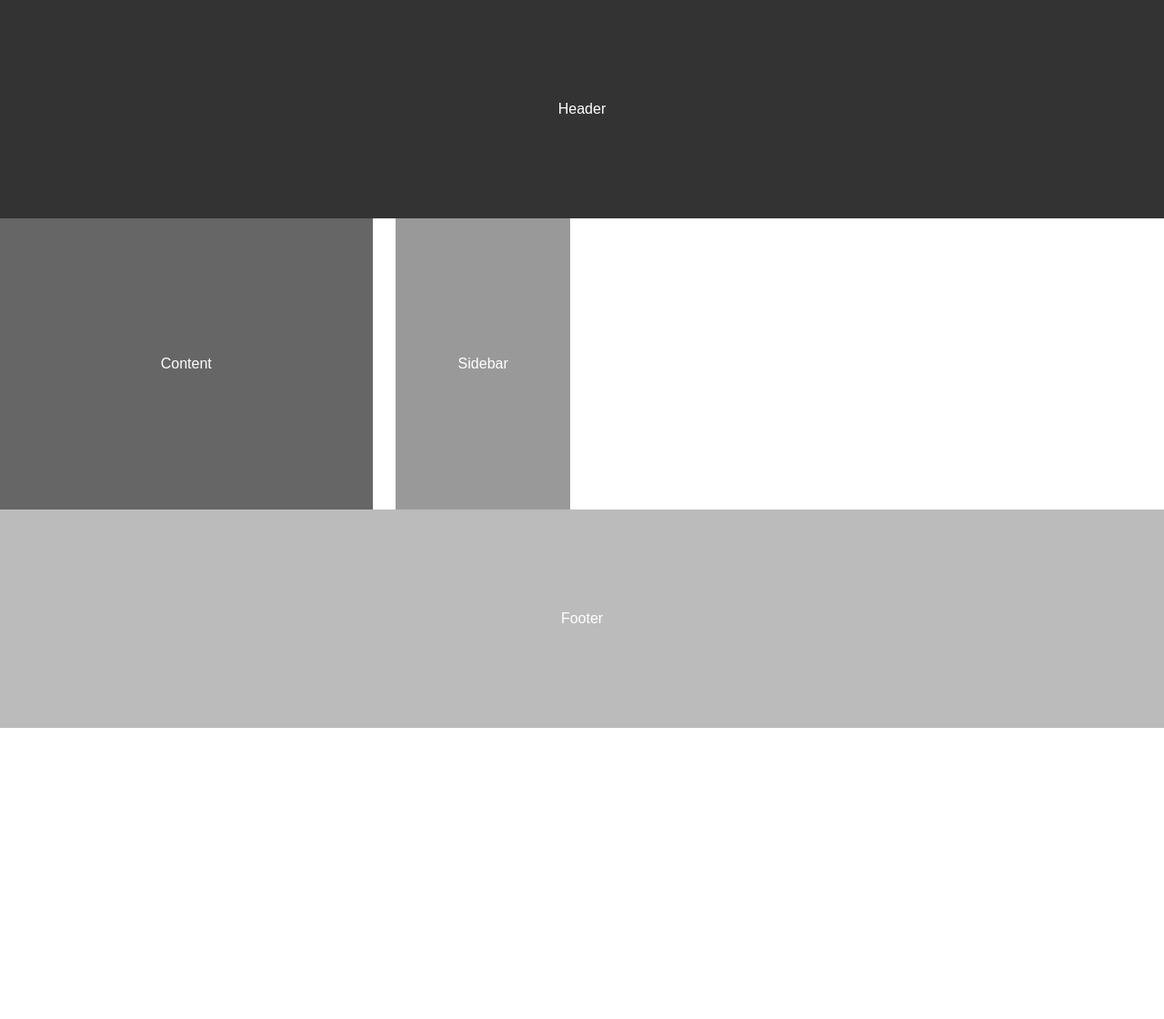
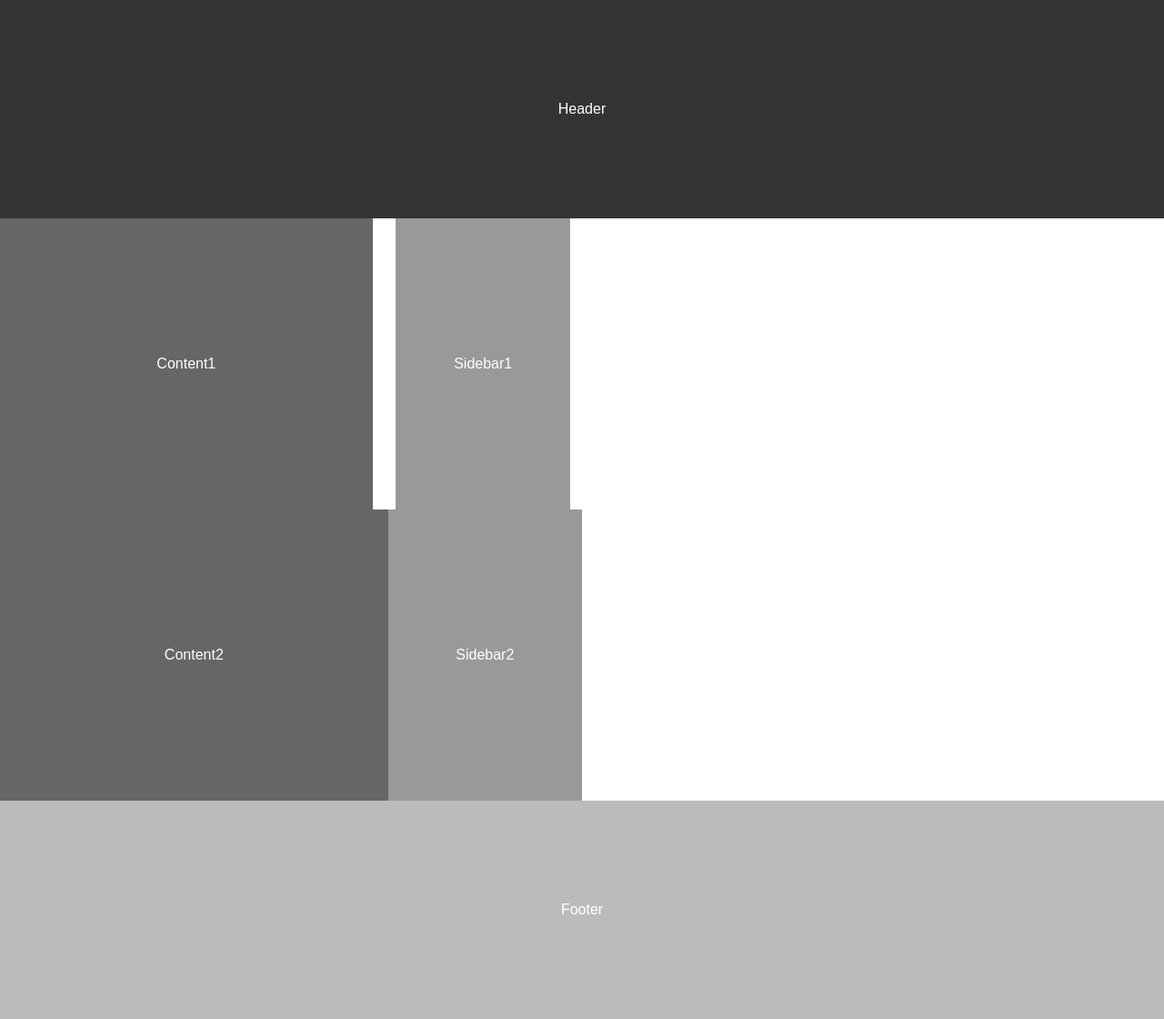
Before and after one commit to NAGt/demosite, a plain HTML site: page GS/index.html in a window 1280 px wide. Shown: the whole page at 91% size. Before the commit the page ends 800 px from the top, so only its background shows below. Drawn offline with Linux system fonts and the light colour scheme.

Commit message:
no message

```diff
--- a/GS/index.html
+++ b/GS/index.html
@@ -1,52 +1,45 @@
 <!DOCTYPE HTML>
-
 <html>
-
 <head>
 	<meta http-equiv="Content-Type" content="text/html; charset=UTF-8" />
-
 	<title>Responsive.gs Example</title>
-
 	<link rel="stylesheet" media="all" href="css/style.css" />
-
 	<script src="scripts/respond.min.js"></script>
-
 </head>
-
 <body>
 
 <div class="container row">
 
 	<header role="banner" class="row">
-
 		Header
-
 	</header>
 
 	<main role="main" class="row gutters">
-
 		<article class="col span_8">
-
-			Content
-
+			Content1
 		</article>
 
 		<aside role="complimentary" class="col span_4">
+			Sidebar1
+		</aside>
+	</main>
+	<main role="main" class="row">
+		<article class="col span_8">
+			Content2
+		</article>
 
-			Sidebar
-
+		<div class="col span_4">
+		<aside role="complimentary">
+			Sidebar2
 		</aside>
-
+		</div>
 	</main>
 
 	<footer role="contentinfo" class="row">
-
 		Footer
-
 	</footer>
 
 </div>
 
 </body>
-
 </html>
```
